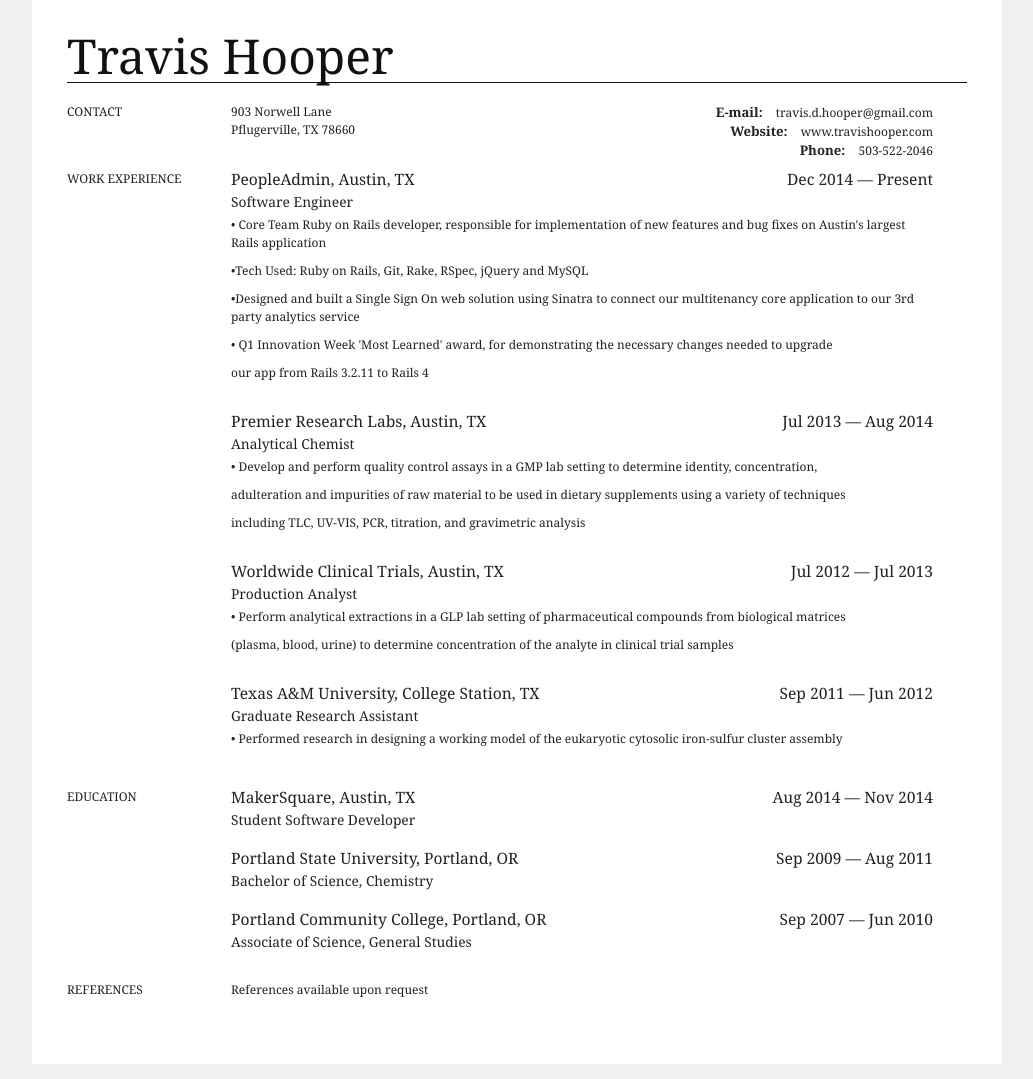
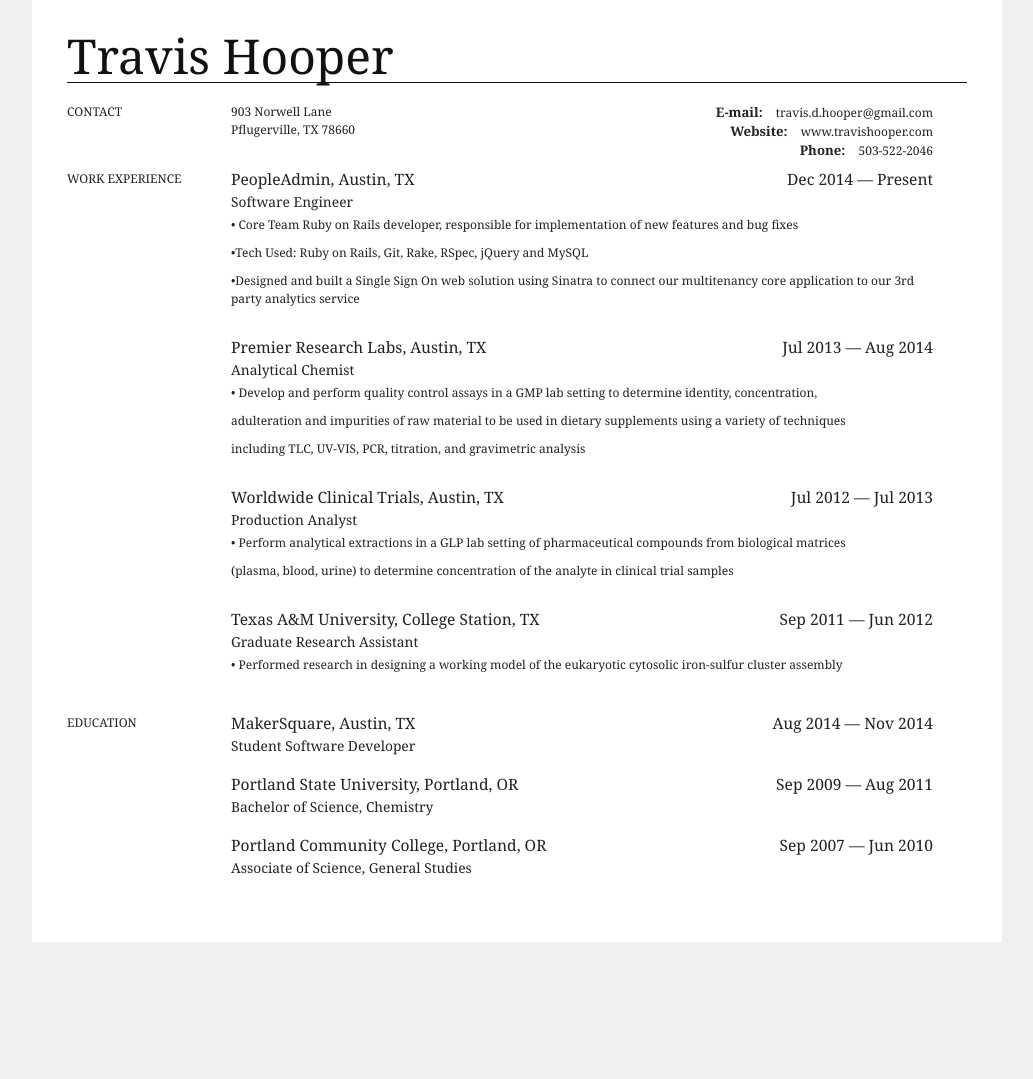
Before and after one commit to travis-hooper/travis-hooper.github.io, a Jekyll site: the page travis_hooper_resume.html, which Jekyll copies as it is, in a window 1280 px wide. Shown: the whole page, without its empty margins (123-1156 px from the left). Built offline with Jekyll 4.4.1, drawn with Linux system fonts in a browser that asks for light colours; after the commit the page ends 957 px from its top, so only the background shows below that.

Commit message:
master: Updates resume

```diff
--- a/travis_hooper_resume.html
+++ b/travis_hooper_resume.html
@@ -224,9 +224,7 @@
               <span class="date r">Dec 2014 &mdash; Present</span>
                 </h3>
                 <div class="clear"> </div>
-                <span class="job_title">Software Engineer</span><div class="info"><p>• Core Team Ruby on Rails developer, responsible for implementation of new features and bug fixes on Austin's largest Rails application</p><p><span>•</span><span><span>Tech Used: Ruby on Rails, Git, Rake, RSpec, jQuery and MySQL</span></span></p><p><span>•</span><span><span>Designed and built a Single Sign On web solution using Sinatra to connect our multitenancy core application to our 3rd party analytics service</span></span></p>
-<p>• Q1 Innovation Week 'Most Learned' award, for demonstrating the necessary changes needed to upgrade</p>
-<p>our app from Rails 3.2.11 to Rails 4</p></div><div class="clear"> </div>
+                <span class="job_title">Software Engineer</span><div class="info"><p>• Core Team Ruby on Rails developer, responsible for implementation of new features and bug fixes</p><p><span>•</span><span><span>Tech Used: Ruby on Rails, Git, Rake, RSpec, jQuery and MySQL</span></span></p><p><span>•</span><span><span>Designed and built a Single Sign On web solution using Sinatra to connect our multitenancy core application to our 3rd party analytics service</span></span></p></div><div class="clear"> </div>
                 </div>
 
                 <div class="item">
@@ -287,18 +285,10 @@
             </div>
       <div class="clear"> </div>
     </div>
-      <div class="section section-references">
-      <h2 class="title">References</h2>
-      <div class="set">
-              <div class="item">
-                <span class="info">References available upon request</span>
-              </div>
-            </div>
       <div class="clear"> </div>
     </div>
 
 </div>
-  <!-- <div id="credit">Made with <a href="https://cvmkr.com/">CV Maker</a></div> -->
 
 </body>
 </html>
```
Also changed, not shown: 1 other file.
